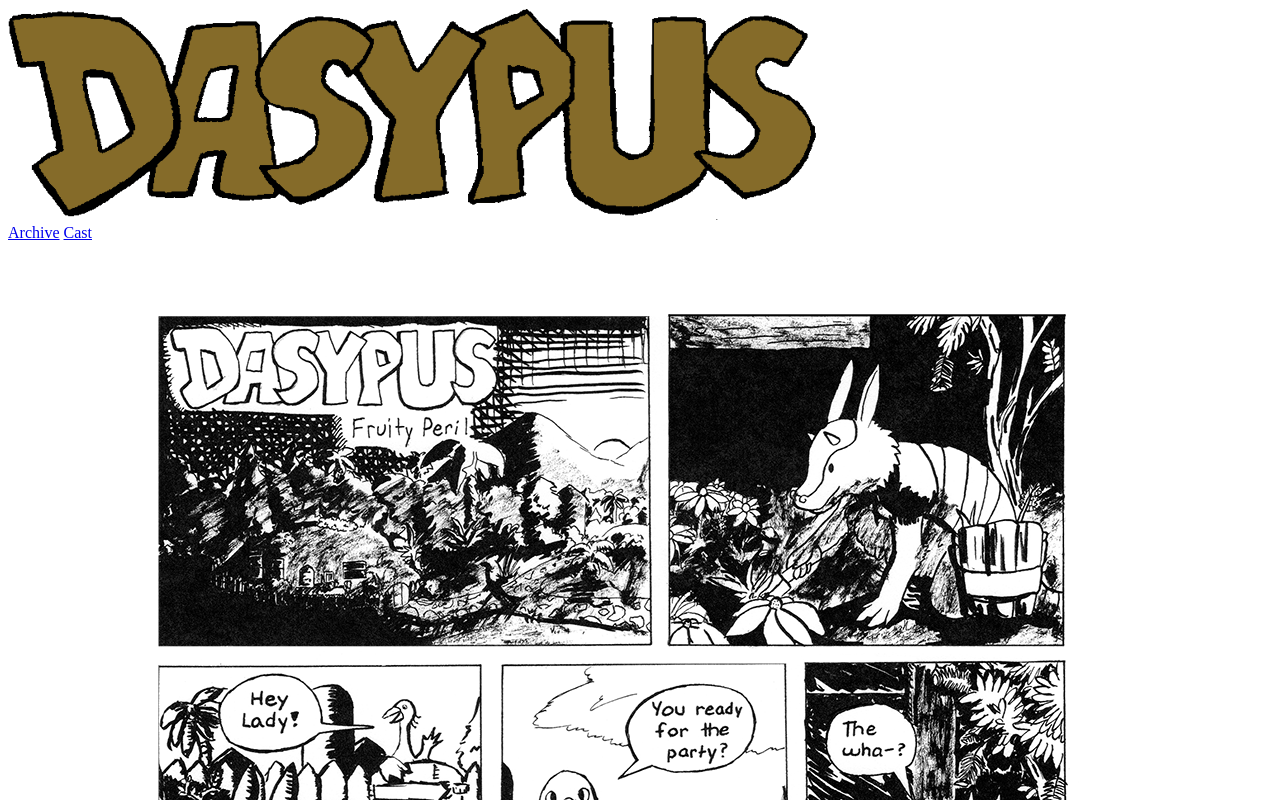
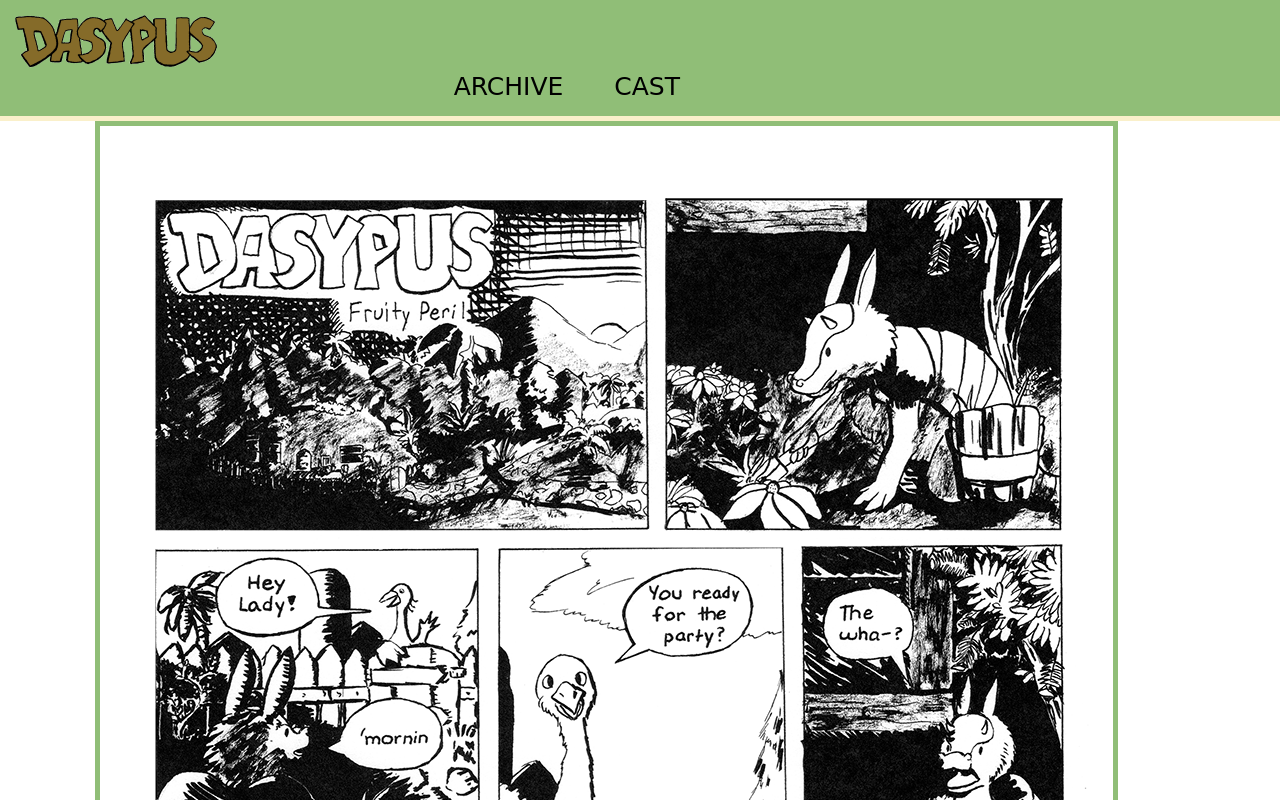
Before and after one commit to crabgalaxy/website, a plain HTML site: page index.html in a window 1280 px wide. Shown: the top 800 px of the page. Drawn offline with Linux system fonts and the light colour scheme; a web font is replaced by a local one.

Commit message:
Header style rules

```diff
--- a/css/style.css
+++ b/css/style.css
@@ -0,0 +1,48 @@
+@import url('https://fonts.googleapis.com/css2?family=Klee+One:wght@600&display=swap');
+
+* /* asterics are wildcards */
+{
+margin:0;
+padding:0;
+box-sizing: border-box;
+}
+
+header
+{
+font-family: 'Klee One', cursive;
+text-transform: uppercase;
+background-color: #90be77;
+border-bottom:5px solid #faf0ca;
+padding: 15px 600px 15px 15px;
+}
+
+.dlogo /* logo for dasypus */
+{
+width: 202px ;
+
+}
+
+nav
+{
+    display: flex;
+    justify-content: right;
+    gap: 5ch;
+}
+
+nav a
+{
+    text-decoration: none;
+    color: black;
+    font-size: 25px;
+}
+
+.dpage
+{
+border:5px solid #90be77;
+}
+
+footer
+{
+background-color: #90be77;
+border-top: 5px solid #faf0ca;
+}
--- a/index.html
+++ b/index.html
@@ -16,7 +16,7 @@
 <body> <!-- everything visible on the website goes in the body -->
 
     <header>
-        <img src="images/logo/dasypustitle.png" alt="Dasypus Logo">
+        <img src="images/logo/dasypustitle.png" alt="Dasypus Logo" class="dlogo">
             <nav><!-- pushy buttons go here -->
                 <a href="#">Archive</a> <!-- # is a placeholder for the page it goes to -->
                 <a href="#">Cast</a>
@@ -26,7 +26,7 @@
     <main><!-- main body of the page -->
         <a href="#">Back</a>
         <a href="#">Forward</a>
-        <img src="images/dasypuspgs/dasypus001.png" alt="">
+        <img src="images/dasypuspgs/dasypus001.png" alt="" class="dpage">
         <a href="#">Back</a>
         <a href="#">Forward</a>
         <a href="#">First</a>
```
